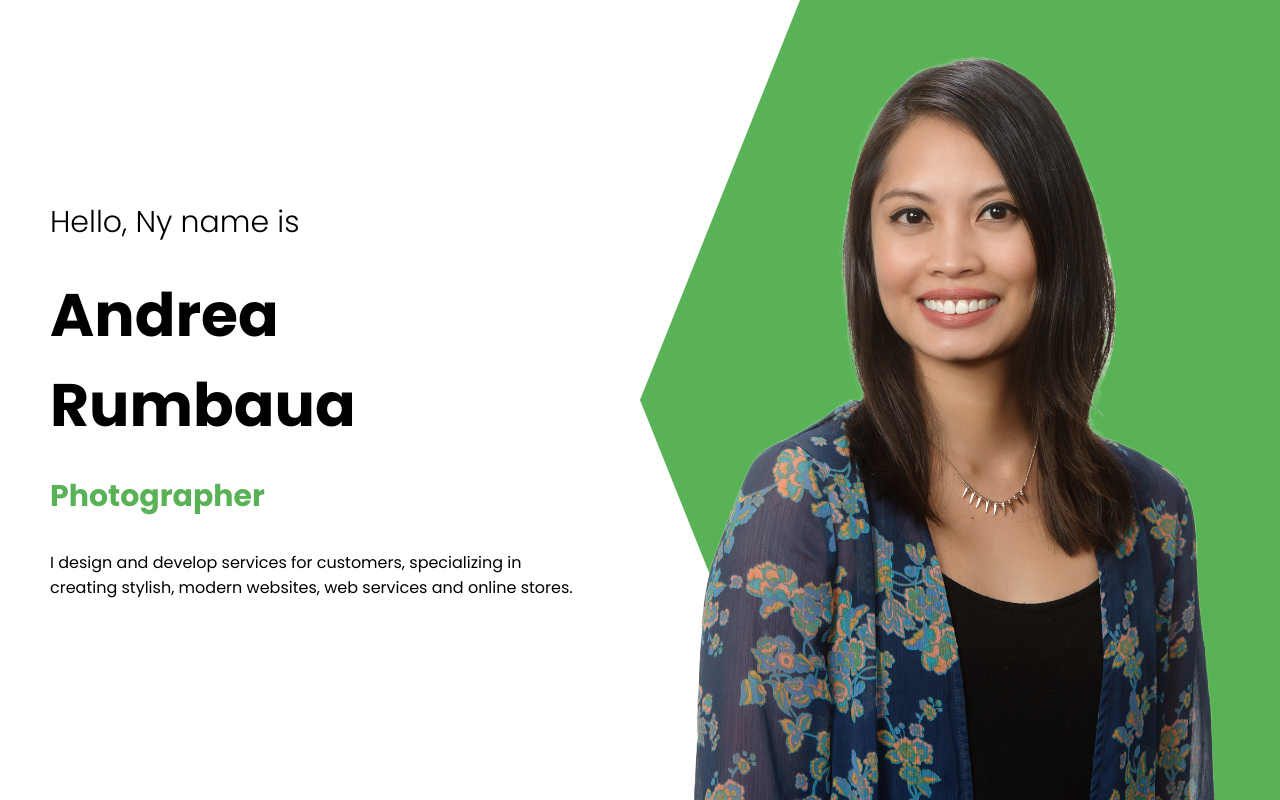
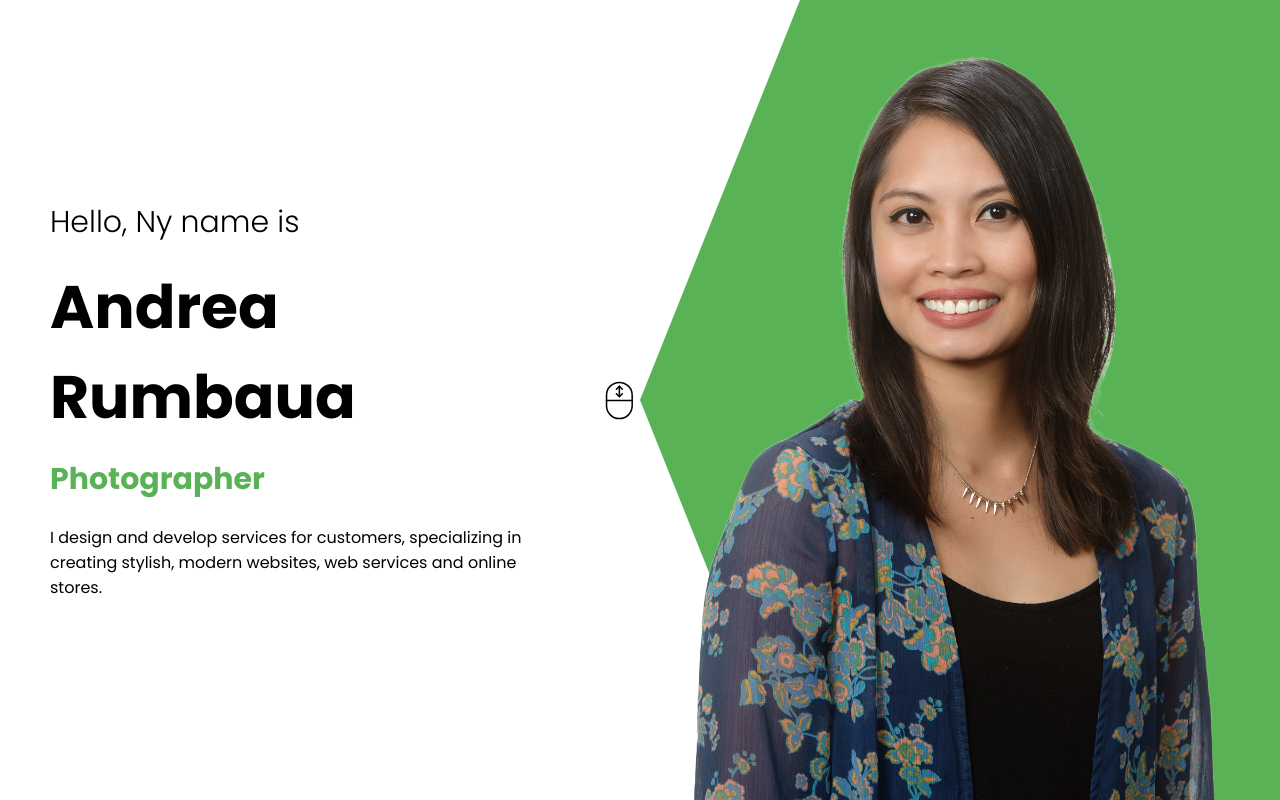
Before and after one commit to arumbaua366/portfolio_v2, a React (Create React App) app: page / in a window 1280 px wide. Built offline with nearby package versions, Linux system fonts and the light colour scheme.

Commit message:
add scrolling svg

```diff
--- a/src/components/intro/Intro.jsx
+++ b/src/components/intro/Intro.jsx
@@ -17,11 +17,67 @@
               <div className="i-title-item">Content Creator</div>
             </div>
           </div>
-          <div className="i-desc">
+          <p className="i-desc">
             I design and develop services for customers, specializing in
             creating stylish, modern websites, web services and online stores.
-          </div>
+          </p>
         </div>
+        <svg
+          width="75"
+          height="75"
+          viewBox="0 0 75 75"
+          fill="none"
+          stroke="black"
+          className="i-scroll"
+          xmlns="http://www.w3.org/2000/svg"
+        >
+          <g id="scroll">
+            <path
+              id="Vector"
+              d="M40.5 15L34.5 9L28.5 15"
+              stroke-width="3"
+              stroke-miterlimit="10"
+              stroke-linecap="round"
+              stroke-linejoin="round"
+            />
+            <path
+              id="Vector_2"
+              d="M28.5 24L34.5 30L40.5 24"
+              stroke-width="3"
+              stroke-miterlimit="10"
+              stroke-linecap="round"
+              stroke-linejoin="round"
+            />
+            <g id="Group">
+              <path
+                id="Vector_3"
+                d="M9 37.5H60"
+                stroke-width="3"
+                stroke-miterlimit="10"
+                stroke-linecap="round"
+                stroke-linejoin="round"
+              />
+            </g>
+            <path
+              id="Vector_4"
+              d="M34.5 27V9"
+              stroke-width="2.9895"
+              stroke-miterlimit="10"
+              stroke-linecap="round"
+              stroke-linejoin="round"
+            />
+            <g id="Group_2">
+              <path
+                id="Vector_5"
+                d="M9 27C9 12.918 20.418 1.5 34.5 1.5C48.5859 1.5 60 12.918 60 27C60 29.8906 60 45.1094 60 48C60 62.082 48.5859 73.5 34.5 73.5C20.418 73.5 9 62.082 9 48C9 45.1094 9 29.8906 9 27Z"
+                stroke-width="3"
+                stroke-miterlimit="10"
+                stroke-linecap="round"
+                stroke-linejoin="round"
+              />
+            </g>
+          </g>
+        </svg>
       </div>
       <div className="i-right">
         <div className="i-bg"></div>
```
